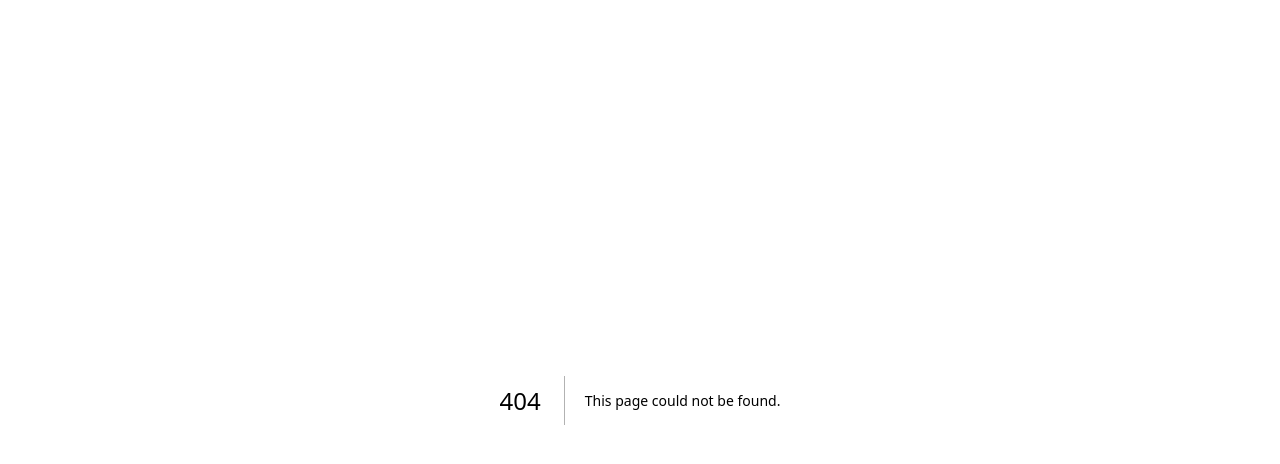
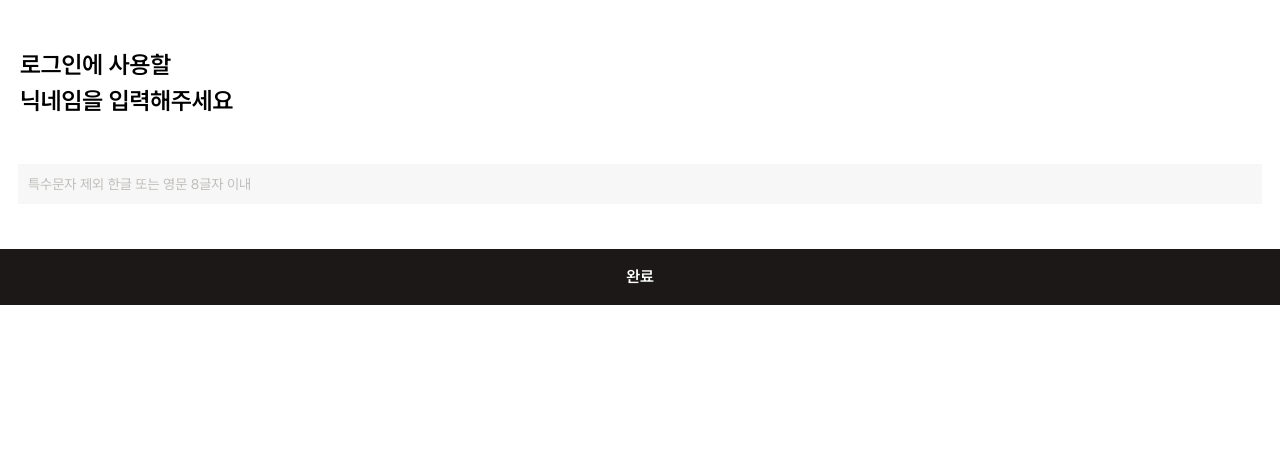
Before and after one commit to team-acode/sniff-client, a Next.js app: page /mypage/username in a window 1280 px wide. Before the commit this address had no page. Shown: the top 464 px of the page. Built offline with nearby package versions, Linux system fonts and the light colour scheme.

Commit message:
style: 닉네임 설정 페이지 스타일링 일부 적용

```diff
--- a/app/globals.css
+++ b/app/globals.css
@@ -7,3 +7,7 @@ body {
   width: 100%;
   height: 100%;
 }
+
+input:focus {
+  outline: none;
+}
--- /dev/null
+++ b/app/mypage/username/page.tsx
@@ -0,0 +1,23 @@
+const page = () => {
+  return (
+    <div className="flex flex-col">
+      <h2 className="px-5 mt-[47px] flex-1 max-h-full overflow-y-auto text-2xl font-semibold leading-9">
+        로그인에 사용할 <br />
+        닉네임을 입력해주세요
+      </h2>
+      <input
+        type="text"
+        className="mt-[45px] mx-[18px] h-10 bg-[#F7F7F7] p-2.5 box-border text-sm text-[#1C1818] placeholder:text-[#C0BEBB]"
+        placeholder="특수문자 제외 한글 또는 영문 8글자 이내"
+      />
+      <button
+        type="submit"
+        className="mt-[45px] w-full h-14 bg-[#1C1818] text-white text-[16px] font-semibold justify-center items-center inline-flex"
+      >
+        완료
+      </button>
+    </div>
+  );
+};
+
+export default page;
```
